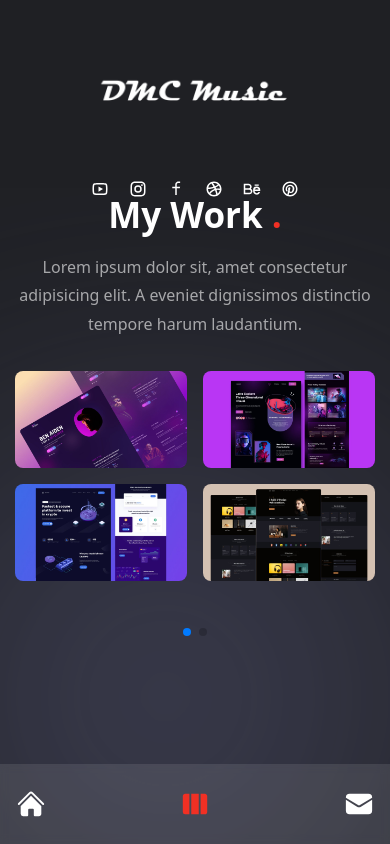
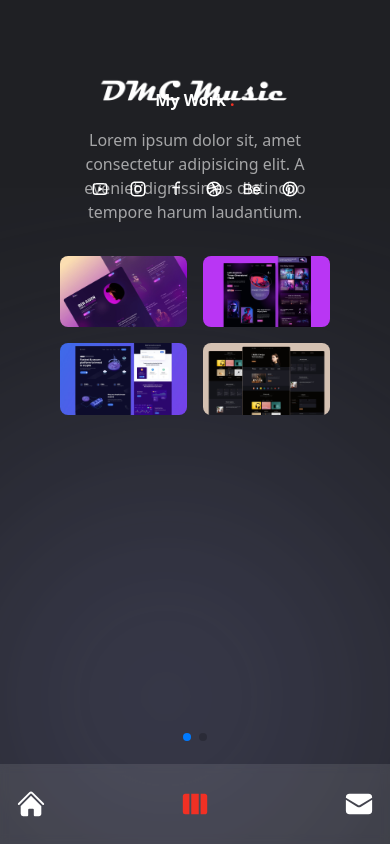
Before and after one commit to DeathMeat96/Dmcmusic, a Next.js app: page /work in a window 390 px wide. Built offline with nearby package versions, Linux system fonts and the light colour scheme.

Commit message:
test test test

```diff
--- a/components/ProjectsBtn.js
+++ b/components/ProjectsBtn.js
@@ -16,7 +16,7 @@
     <div className='mx-auto xl:mx-0'>
       <Link
       href={'/work'}
-      className='relative w-[185px] h-[185px] flex justify-center items-center bg-circleStar bg-cover bg-center bg-no-repeat group'
+      className='relative w-[185px] h-[185px] flex justify-center items-center bg-circleStar bg-cover bg-center bg-no-repeat group xs:hidden'
       >
       <Image
       src={'/rounded-text.png'}
--- a/components/WorkSlider.js
+++ b/components/WorkSlider.js
@@ -75,27 +75,27 @@
     pagination={{
       clickable:true,
     }}
-    modules={[ Pagination]}
-    className='h-[280px] sm:h-[480px]'
+    modules={[Pagination]}
+    className='h-[500px] sm:h-[480px]'
     >
       {workSlider.slides.map((slide, index) => {
         return <SwiperSlide key={index}>
             <div className='grid grid-cols-2 grid-rows-2 gap-4 cursor-pointer'>
               {slide.images.map((image, index) => {
                 return(
-                   <div className='relative rounded-lg overflow-hidden flex items-center justify-center group' key={1}>
-                  <div className='flex items-center justify-center relative overflow-hidden' key={2}>
+                   <div key={1} className='relative rounded-lg overflow-hidden flex items-center justify-center group' >
+                  <div key={2} className='flex items-center justify-center relative overflow-hidden' >
                     { /* Image */ }
                   <Image src={image.path} width={500} height={300} alt=''/>
                   {/* Overlay Gradient */ }
-                  <div className='absolute inset-0 bg-gradient-to-l from-transparent via-[#807d7f] to-[#453f3d] opacity-0 group-hover:opacity-80 transition-all duration-700' key={3}></div>
+                  <div key={3} className='absolute inset-0 bg-gradient-to-l from-transparent via-[#807d7f] to-[#453f3d] opacity-0 group-hover:opacity-80 transition-all duration-700'></div>
                   {/* Title */ }
-                  <div className='absolute bottom-0 translate-y-full group-hover:-translate-y-10 group-hover:xl:-translate-y-20 transition-all duration-300 ' key={4}>
+                  <div key={4} className='absolute bottom-0 translate-y-full group-hover:-translate-y-10 group-hover:xl:-translate-y-20 transition-all duration-300 '>
                     <div className='flex items-center gap-x-2 text-[13px] tracking-[0.2em]'>
                       {/* title part 1 */ }
-                      <div className='delay-100' key={5}>LIVE</div>
+                      <div key={5} className='delay-100'>LIVE</div>
                       {/* title part 2 */ }
-                      <div className='translate-y-[500%] group-hover:translate-y-0 transition-all duration-300 delay-150' key={6}>PROJECT</div>
+                      <div key={6} className='translate-y-[500%] group-hover:translate-y-0 transition-all duration-300 delay-150' >PROJECT</div>
                     </div>
                   </div>
                   </div>
--- a/pages/index.js
+++ b/pages/index.js
@@ -22,9 +22,9 @@
   return <div className='bg-primary-/60 h-full'>
     {/* text */}
     <div className='w-full h-full bg-gradient-to-r from-primary/10 via-black/70 to-black/10'>
-      <div className='text-center flex flex-col justify-center xl:pt-40 xl:text-left h-full  container mx-auto xl:mix-blend-color-dodge xl:max-w-[700px] absolute xl:left-[250px] md:mix-blend-normal md:max-w-[1200px] sm:left-[10px]  ' >
+      <div className='text-center flex flex-col justify-center xl:pt-40 xl:text-left h-full  container mx-auto md:top-[1px]' >
     {/* title */}
-      <h1 className="h1 bg-black/40 rounded-xl">
+      <h1 className="h1 bg-black/40 rounded-xl md:text-xl sm:text-base xs:text-base">
       Explorați universul muzicii noastre pline de pasiune,<br/> perfectă pentru a creea {''}
         <span className='text-accent'>o atmosferă unică și memorabilă.</span>
       </h1>
@@ -33,7 +33,7 @@
       </p>
     {/* Btn */}
       <div className='flex justify-center xl:hidden relative'>
-        <ProjectsBtn />
+        <ProjectsBtn/>
       </div>
       <motion.div
       variants={fadeIn ('down', 0.4)}
@@ -47,10 +47,10 @@
     </div>
   </div>
   {/*image */}
-    <div className="w-full h-full absolute right-0 bottom-0 xl:mix-blend-soft-light md:mix-blend-soft-light sm:mix-blend-soft-light">
+    <div className="w-full h-full absolute right-0 bottom-0 xl:mix-blend-soft-light lg:mix-blend-soft-light md:mix-blend-soft-light sm:mix-blend-soft-light xs:mix-blend-soft-light">
 
   {/*BG */}
-  <div className='bg-none xl:bg-explosion xl:bg-cover xl:bg-right xl:bg-no-repeat w-full h-full absolute translate-z-0 lg:bg-explosion lg:bg-cover lg:bg-right lg:bg-no-repeat md:bg-explosion md:bg-cover md:bg-right sm:bg-no-repeat sm:bg-explosion sm:bg-cover sm:bg-right  sm:bg-no-repeat'></div>
+  <div className='bg-none xl:bg-explosion xl:bg-cover xl:bg-right xl:bg-no-repeat w-full h-full absolute translate-z-0 lg:bg-explosion lg:bg-cover lg:bg-right lg:bg-no-repeat md:bg-explosion md:bg-cover md:bg-right sm:bg-no-repeat sm:bg-explosion sm:bg-cover sm:bg-right  sm:bg-no-repeat xs:bg-no-repeat xs:bg-explosion xs:bg-cover xs:bg-right  xs:bg-no-repeat'></div>
     </div>
 </div>;
 };
--- a/pages/work/index.js
+++ b/pages/work/index.js
@@ -21,7 +21,7 @@
         initial='hidden'
         animate='show'
         exit='hidden'
-        className='h2 xl:mt-8'
+        className='h2 xl:mt-8 md:top-[500px] md:text-base sm:text-base xs:text-base'
         >
           My Work <span className='text-accent'>.</span>
         </motion.h2>
@@ -30,7 +30,7 @@
         initial='hidden'
         animate='show'
         exit='hidden'
-        className='mb-4 max-w-[400px] mx-auto lg:mx-0'
+        className='mb-4 max-w-[400px] mx-auto md:text-base sm:text-base xs:text-base lg:mx-0 '
         >
           Lorem ipsum dolor sit, amet consectetur adipisicing elit. A eveniet dignissimos distinctio tempore harum laudantium.
         </motion.p>
--- a/tailwind.config.js
+++ b/tailwind.config.js
@@ -15,10 +15,13 @@
       },
     },
     screens: {
-      sm: '640px',
-      md: '768px',
-      lg: '960px',
-      xl: '1200px',
+      '2xs': { min: '300px' },
+      xs: { max: '575px' }, // Mobile (iPhone 3 - iPhone XS Max).
+      sm: { min: '576px', max: '897px' }, // Mobile (matches max: iPhone 11 Pro Max landscape @ 896px).
+      md: { min: '898px', max: '1199px' }, // Tablet (matches max: iPad Pro @ 1112px).
+      lg: { min: '1200px' }, // Desktop smallest.
+      xl: { min: '1259px' }, // Desktop wide.
+      '2xl': { min: '1359px' } // Desktop widescreen.
     },
     extend: {
       colors: {
```
